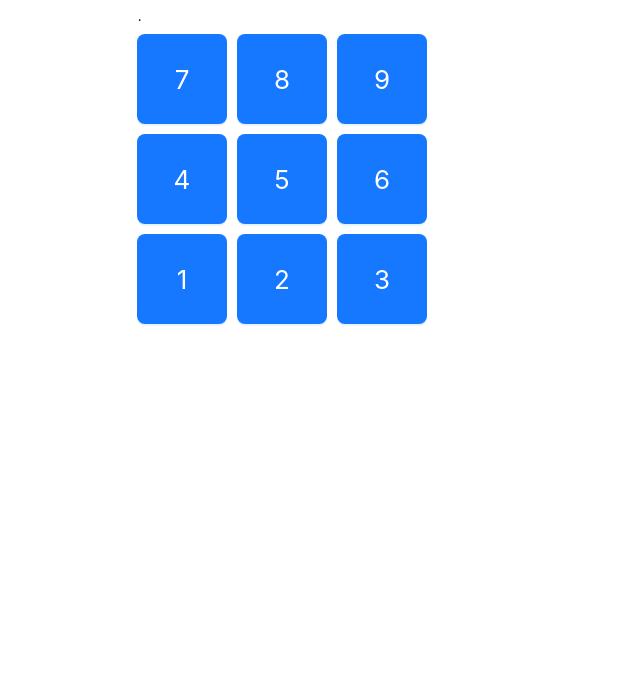
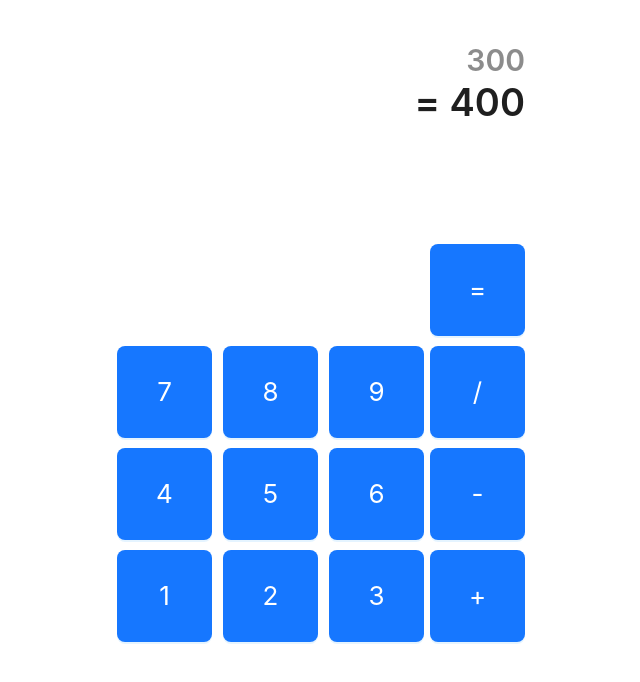
Before and after one commit to nenahui/Calculator, a React (Vite) app: page / in a window 1280 px wide. Shown: the top 682 px of the page, without its empty margins (319-959 px from the left). Built offline with nearby package versions, Linux system fonts and the light colour scheme.

Commit message:
Prepared the appearance

```diff
--- a/src/App.tsx
+++ b/src/App.tsx
@@ -1,15 +1,34 @@
 import { ButtonItem } from './components/ButtonItem/ButtonItem';
-import { Flex } from 'antd';
-import { NUMBERS } from './constants';
+import { Flex, Typography } from 'antd';
+import { NUMBERS, SYMBOLS } from './constants';
 
 export const App = () => {
   return (
     <div className={'container'}>
-      ˙
-      <Flex wrap={'wrap-reverse'} gap={10}>
-        {NUMBERS.map((num) => (
-          <ButtonItem>{num}</ButtonItem>
-        ))}
+      <Flex vertical justify={'center'} gap={'100px'} style={{ height: '90%' }}>
+        <Flex align={'end'} vertical>
+          <Typography.Title
+            style={{ marginBottom: 0 }}
+            type={'secondary'}
+            level={2}
+          >
+            300
+          </Typography.Title>
+          <Typography.Title style={{ marginTop: 0 }}>= 400</Typography.Title>
+        </Flex>
+
+        <Flex justify={'center'} align={'end'} gap={6}>
+          <Flex justify={'space-between'} gap={10} wrap={'wrap-reverse'}>
+            {NUMBERS.map((num) => (
+              <ButtonItem>{num}</ButtonItem>
+            ))}
+          </Flex>
+          <Flex gap={10} justify={'space-between'} vertical>
+            {SYMBOLS.map((sym) => (
+              <ButtonItem>{sym}</ButtonItem>
+            ))}
+          </Flex>
+        </Flex>
       </Flex>
     </div>
   );
--- a/src/components/ButtonItem/ButtonItem.tsx
+++ b/src/components/ButtonItem/ButtonItem.tsx
@@ -3,11 +3,7 @@ import { Button } from 'antd';
 
 export const ButtonItem: React.FC<React.PropsWithChildren> = ({ children }) => {
   return (
-    <Button
-      size={'large'}
-      style={{ width: 90, height: 90, fontSize: 26 }}
-      type={'primary'}
-    >
+    <Button size={'large'} className={'btn'} type={'primary'}>
       {children}
     </Button>
   );
--- a/src/constants.ts
+++ b/src/constants.ts
@@ -1 +1,3 @@
 export const NUMBERS = [1, 2, 3, 4, 5, 6, 7, 8, 9];
+
+export const SYMBOLS = ['=', '/', '-', '+'];
--- a/src/index.css
+++ b/src/index.css
@@ -7,7 +7,20 @@ body, html {
 }
 
 .container {
-    max-width: 400px;
+    max-width: 440px;
     margin: 0 auto;
     padding: 1rem;
 }
+
+.btn {
+    width: 95px;
+    height: 92px;
+    font-size: 26px;
+}
+
+@media screen and (max-width: 400px) {
+    .btn {
+        width: 79px;
+        height: 79px;
+    }
+}
```
